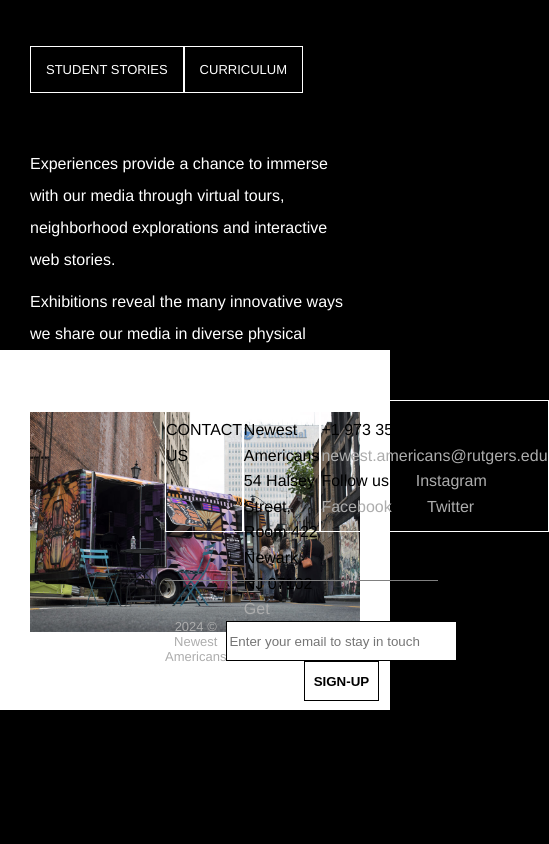
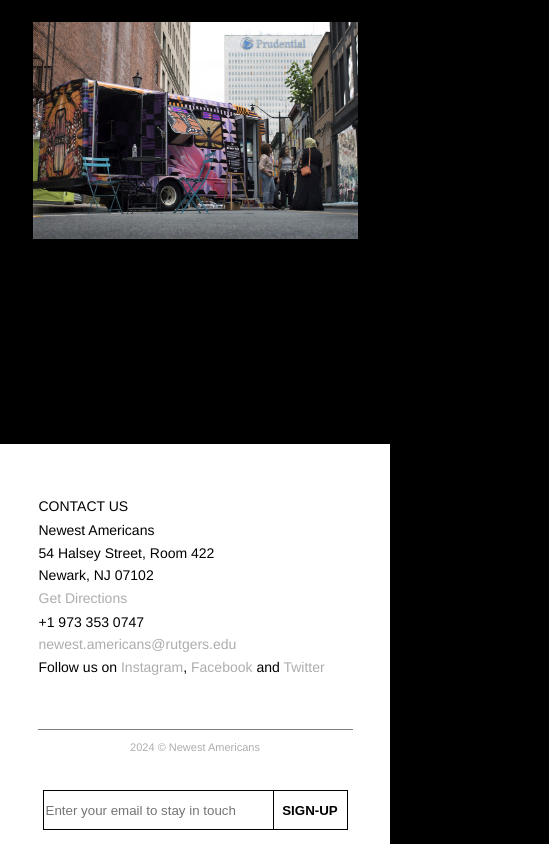
Before and after one commit to Emarty836/Replica-2, a plain HTML site: page engagement.html in a window 390 px wide. Shown: the part 806-1650 px from the top of the page, 549 px wide, since content can reach past the window. Drawn offline with Linux system fonts and the light colour scheme.

Commit message:
Applied footer and mobile friendly logo and social nav adjustments in all 5 pages

```diff
--- a/about.css
+++ b/about.css
@@ -235,10 +235,10 @@ footer{
     position:relative;
     /* background:red;
     border:1px green solid; */
-    width:70%;
+    width:calc(100% - 320px);
     height:130px;
     top:50px;
-    left:165px;
+    margin: 0 auto;
     display:flex;
     flex-direction:row;
     justify-content: space-between;
@@ -269,9 +269,9 @@ footer{
     height:120px;
     position:relative;
     top:100px;
-    width:70%;
+    width:calc(100% - 320px);
     display:flex;
-    left:165px;
+    margin: 0 auto;
     align-items: center;
     border-top:solid 1px grey;
     justify-content: space-between;
@@ -325,7 +325,6 @@ input[type='text']{
 }
 
 @media screen and (max-width: 959px) {
-
     nav{
         display:none;
     }
@@ -336,19 +335,81 @@ input[type='text']{
     .social{
         width:200px;
     }
+    main{
+        width:100%;
+        height:1550px;
+        /* at bordeline between with/without side navs; To decrease at higher pixel widths; can increase by 100px? (1880px - 2280px) */
+    }
+    section{
+        position:relative;
+
+        /* border:red solid 1px; */
+        width:calc(100% - 65px);
+        margin: 0 auto;
+        top:100px;
+    }
+    #lower, #upper{
+        width:calc(100% - 75px);
+    }
 }
 
+@media screen and (max-width: 910px){
+    main{
+        height:1510px;
+    }
+    }
+
 @media screen and (max-width: 767px){
-
+    main{
+        height:1300px;
+    }
+    .branding{
+        top:5px;
+        left:-15px;
+        transform: scale(.7);
+    }
+    .social{
+        right:20px;
+        top:20px;
+        width:180px;
+    }
+    footer{
+        height:400px;
+    }
+    #upper{
+        flex-direction:column;
+        /* background:blue; */
+        height:auto;
+    }
+    #upper > div{
+        height:auto;
+        padding:0;
+        margin:0;
+    }
+    .upperText{
+        font-size:14px;
+        margin:0;
+    }
+    #lower{
+        flex-direction:column;
+        height:100px;
+    }
+    #lower > p{
+        font-size:11px;
+    }
 }
 
 @media screen and (max-width: 599px){
-
+    main{
+        height:calc(1900px + 3vw);
+        /* at bordeline between with/without side navs; To decrease at higher pixel widths; can increase by 100px? (1880px - 2280px) */
+    }
 }
 
-@media screen and (max-width:300px) {
-
-
+@media screen and (max-width:340px) {
+    main{
+        height:2100px;
+    }
 }
 /* @media screen and (max-width: 450px) {
     #two{
--- a/education.css
+++ b/education.css
@@ -358,11 +358,9 @@ input[type='text']{
 }
 
 @media screen and (max-width: 959px) {
-
     nav{
         display:none;
     }
-
     .social > div:nth-child(5){
         display:block;
     }
@@ -377,7 +375,6 @@ input[type='text']{
     }
     section{
         position:relative;
-
         /* border:red solid 1px; */
         width:calc(100% - 65px);
         margin: 0 auto;
--- a/engagement.css
+++ b/engagement.css
@@ -19,6 +19,7 @@ body{
     position:fixed;
     left:60px;
     top:30px;
+    z-index:1;
 }
 
 svg{
@@ -255,10 +256,10 @@ footer{
     position:relative;
     /* background:red;
     border:1px green solid; */
-    width:70%;
+    width:calc(100% - 320px);
     height:130px;
     top:50px;
-    left:165px;
+    margin: 0 auto;
     display:flex;
     flex-direction:row;
     justify-content: space-between;
@@ -289,9 +290,9 @@ footer{
     height:120px;
     position:relative;
     top:100px;
-    width:70%;
+    width:calc(100% - 320px);
     display:flex;
-    left:165px;
+    margin: 0 auto;
     align-items: center;
     border-top:solid 1px grey;
     justify-content: space-between;
@@ -346,38 +347,96 @@ input[type='text']{
 }
 
 @media screen and (max-width: 959px) {
-
     nav{
         display:none;
     }
-
     .social > div:nth-child(5){
         display:block;
     }
     .social{
         width:200px;
     }
+    main{
+        width:100%;
+        height:1300px;
+        /* at bordeline between with/without side navs; To decrease at higher pixel widths; can increase by 100px? (1880px - 2280px) */
+    }
     section{
         position:relative;
-        height:80vw;
-        /* border:blue solid 1px; */
-        width:calc(100% - 60px);
+        /* border:red solid 1px; */
+        width:calc(100% - 65px);
         margin: 0 auto;
-        top:150px;
+        top:100px;
+    }
+    #lower, #upper{
+        width:calc(100% - 75px);
     }
 }
 
+@media screen and (max-width: 910px){
+    main{
+        height:1250px;
+    }
+    }
+
 @media screen and (max-width: 767px){
-
+    main{
+        height:1200px;
+    }
+    .branding{
+        top:5px;
+        left:-15px;
+        transform: scale(.7);
+    }
+    .social{
+        right:20px;
+        top:20px;
+        width:180px;
+    }
+    #pOne{
+        font-size: 17px;
+        width:100%;
+    }
+    .finalText > p{
+        font-size:14px;
+    }
+    footer{
+        height:400px;
+    }
+    #upper{
+        flex-direction:column;
+        /* background:blue; */
+        height:auto;
+    }
+    #upper > div{
+        height:auto;
+        padding:0;
+        margin:0;
+    }
+    .upperText{
+        font-size:14px;
+        margin:0;
+    }
+    #lower{
+        flex-direction:column;
+        height:100px;
+    }
+    #lower > p{
+        font-size:11px;
+    }
 }
 
 @media screen and (max-width: 599px){
-
+    main{
+        height:1250px;
+        /* at bordeline between with/without side navs; To decrease at higher pixel widths; can increase by 100px? (1880px - 2280px) */
+    }
 }
 
-@media screen and (max-width:300px) {
-
-
+@media screen and (max-width:340px) {
+    main{
+        height:1350px;
+    }
 }
 /* @media screen and (max-width: 450px) {
     #two{
--- a/stories.css
+++ b/stories.css
@@ -503,10 +503,10 @@ footer{
     position:relative;
     /* background:red;
     border:1px green solid; */
-    width:70%;
+    width:calc(100% - 320px);
     height:130px;
     top:50px;
-    left:165px;
+    margin: 0 auto;
     display:flex;
     flex-direction:row;
     justify-content: space-between;
@@ -537,9 +537,9 @@ footer{
     height:120px;
     position:relative;
     top:100px;
-    width:70%;
+    width:calc(100% - 320px);
     display:flex;
-    left:165px;
+    margin: 0 auto;
     align-items: center;
     border-top:solid 1px grey;
     justify-content: space-between;
@@ -594,7 +594,6 @@ input[type='text']{
 }
 
 @media screen and (max-width: 959px) {
-
     nav{
         display:none;
     }
@@ -605,19 +604,98 @@ input[type='text']{
     .social{
         width:200px;
     }
+    main{
+        width:100%;
+        height:4700px;
+        /* at bordeline between with/without side navs; To decrease at higher pixel widths; can increase by 100px? (1880px - 2280px) */
+    }
+    .storyGrid{
+        box-sizing:border-box;
+        position:relative;
+        display:grid;
+        top:170px;
+        width:calc(100% - 70px);
+        margin: 0 auto;
+        height:4400px;
+        /* border:solid 1px black; */
+        padding:0;
+        gap:10px;
+        grid-template-columns: repeat(4, 1fr);
+        grid-template-rows: repeat(17, 250px);
+    }
+    /* section{
+        position:relative;
+        border:red solid 1px;
+        width:calc(100% - 65px);
+        margin: 0 auto;
+        top:100px;
+    } */
+    #lower, #upper{
+        width:calc(100% - 75px);
+    }
 }
 
+@media screen and (max-width: 910px){
+    main{
+        height:4700px;
+    }
+    }
+
 @media screen and (max-width: 767px){
-
+    main{
+        height:4700px;
+    }
+    .branding{
+        top:5px;
+        left:-15px;
+        transform: scale(.7);
+    }
+    .social{
+        right:20px;
+        top:20px;
+        width:180px;
+    }
+    /* #pOne{
+        font-size: 17px;
+        width:100%;
+    } */
+    .finalText > p{
+        font-size:14px;
+    }
+    footer{
+        height:400px;
+    }
+    #upper{
+        flex-direction:column;
+        /* background:blue; */
+        height:auto;
+    }
+    #upper > div{
+        height:auto;
+        padding:0;
+        margin:0;
+    }
+    .upperText{
+        font-size:14px;
+        margin:0;
+    }
+    #lower{
+        flex-direction:column;
+        height:100px;
+    }
+    #lower > p{
+        font-size:11px;
+    }
 }
 
-@media screen and (max-width: 599px){
+/* @media screen and (max-width: 599px){
 
-}
+} */
 
 @media screen and (max-width:300px) {
-
-
+    /* main{
+        height:2100px;
+    } */
 }
 /* @media screen and (max-width: 450px) {
     #two{
--- a/style.css
+++ b/style.css
@@ -43,7 +43,7 @@ svg{
     cursor:pointer;
     transition:1s;
     /* fill: rgba(34,34,34,1); */
-
+    height:60px;
     position:fixed;
     /* border:solid 1px blue; */
     width:200px;
@@ -427,10 +427,10 @@ footer{
     position:relative;
     /* background:red;
     border:1px green solid; */
-    width:70%;
+    width:calc(100% - 320px);
     height:130px;
     top:50px;
-    left:165px;
+    margin: 0 auto;
     display:flex;
     flex-direction:row;
     justify-content: space-between;
@@ -461,9 +461,9 @@ footer{
     height:120px;
     position:relative;
     top:100px;
-    width:70%;
+    width:calc(100% - 320px);
     display:flex;
-    left:165px;
+    margin: 0 auto;
     align-items: center;
     border-top:solid 1px grey;
     justify-content: space-between;
@@ -539,6 +539,9 @@ input[type='text']{
     .social{
         width:200px;
     }
+    #lower, #upper{
+        width:calc(100% - 75px);
+    }
 }
 
 @media screen and (max-width: 767px){
@@ -550,6 +553,47 @@ input[type='text']{
     }
     .subHeading{
         font-size:50px;
+    }
+    .branding > svg{
+        top:5px;
+        left:-15px;
+        transform: scale(.7);
+    }
+    .social{
+        right:20px;
+        top:20px;
+        width:180px;
+    }
+    #pOne{
+        font-size: 17px;
+        width:100%;
+    }
+    .finalText > p{
+        font-size:14px;
+    }
+    footer{
+        height:400px;
+    }
+    #upper{
+        flex-direction:column;
+        /* background:blue; */
+        height:auto;
+    }
+    #upper > div{
+        height:auto;
+        padding:0;
+        margin:0;
+    }
+    .upperText{
+        font-size:14px;
+        margin:0;
+    }
+    #lower{
+        flex-direction:column;
+        height:100px;
+    }
+    #lower > p{
+        font-size:11px;
     }
 }
 
```
